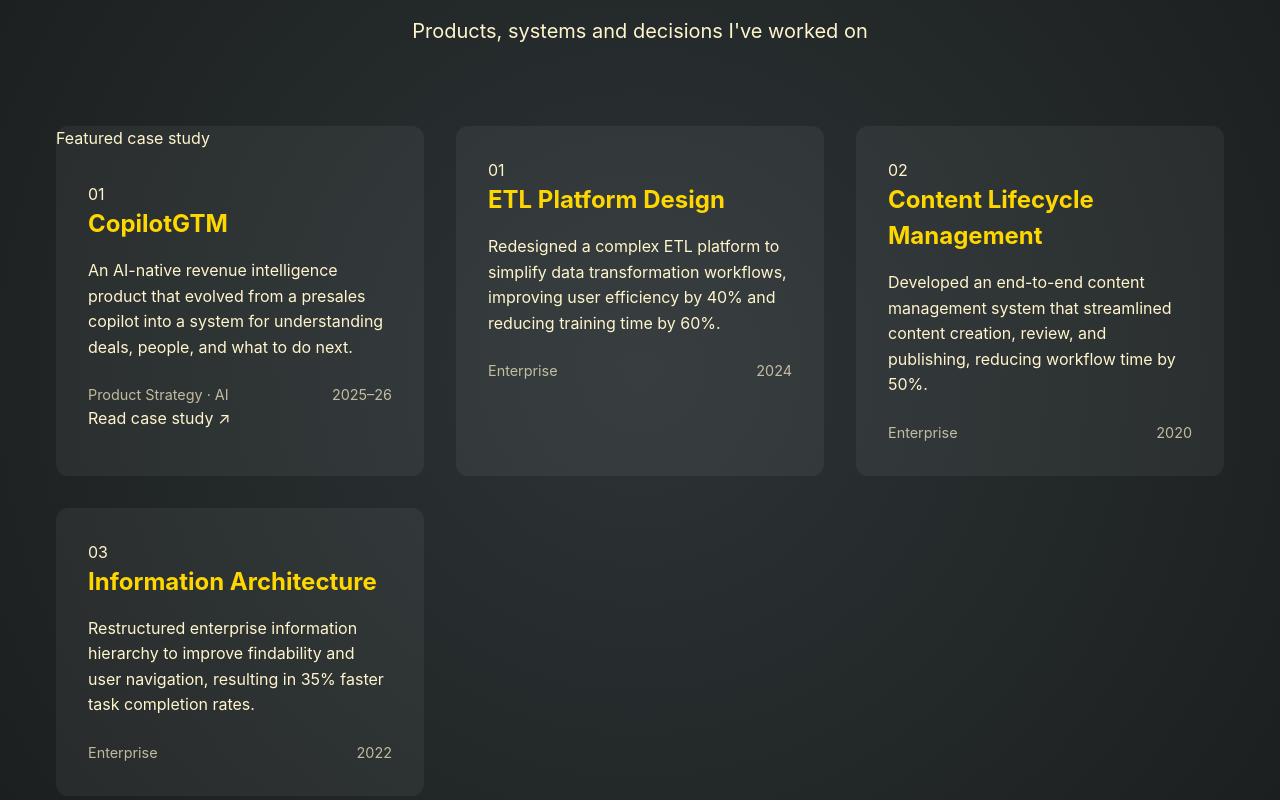
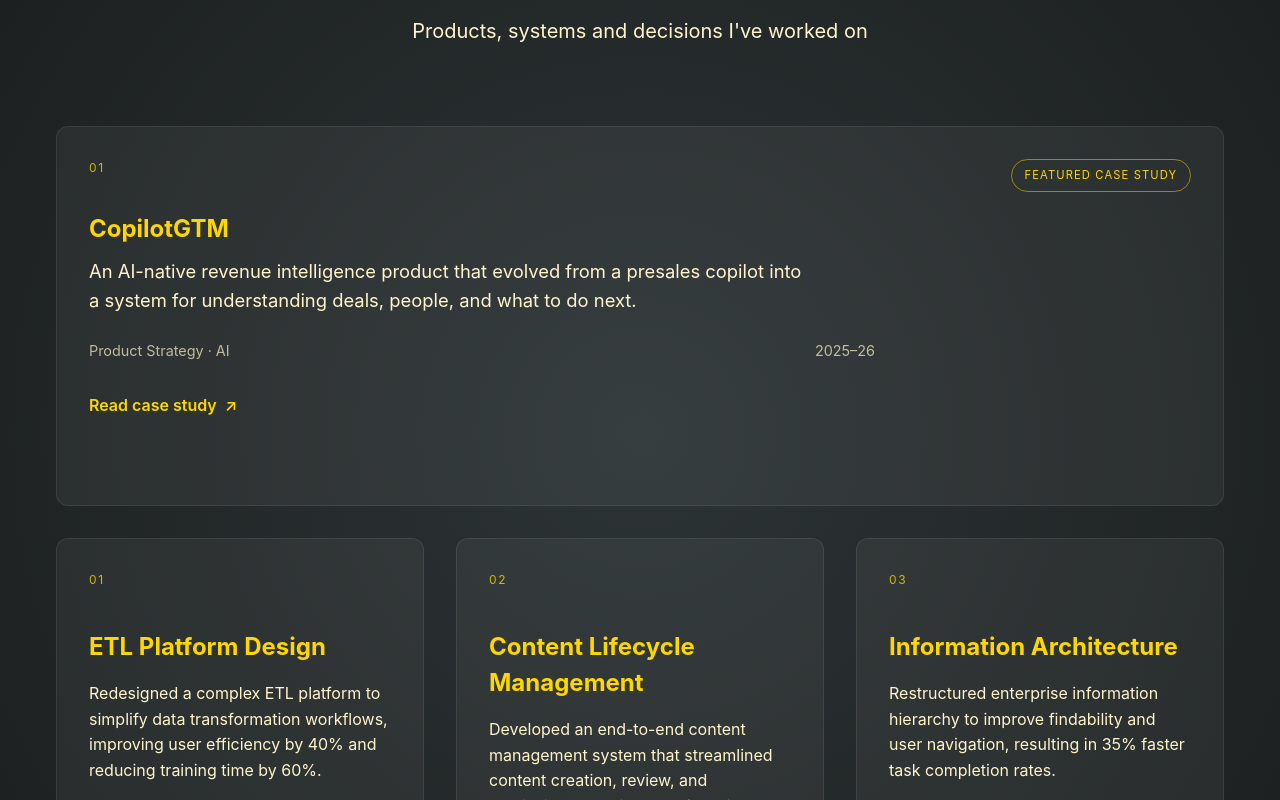
Before and after one commit to nathmrinmoy/portfolio, a React (Create React App) app in the folder frontend/: page / in a window 1280 px wide. Shown: the part 1000-1800 px from the top of the page. Built offline with nearby package versions, Linux system fonts and the light colour scheme.

Commit message:
Refactor ProjectPopup styles for improved layout

```diff
--- a/frontend/src/styles/ProjectPopup.scss
+++ b/frontend/src/styles/ProjectPopup.scss
@@ -1,109 +1,184 @@
-.project-popup-overlay {
-  position: fixed;
-  top: 0;
-  left: 0;
-  right: 0;
-  bottom: 0;
-  background: rgba(0, 0, 0, 0.8);
-  z-index: 1000;
-  display: flex;
-  align-items: center;
-  justify-content: center;
-  backdrop-filter: blur(5px);
+.projects {
+  min-height: 100vh;
+  padding: 8rem 2rem;
+  background: radial-gradient(
+    circle at center,
+    #2d3436 0%,
+    #232829 50%,
+    #1a1d1e 100%
+  );
 
-  .project-popup-content {
-    position: relative;
-    width: 95%;
-    height: 95vh;
-    background: #2d3436;
-    border-radius: 12px;
-    overflow: hidden;
-    box-shadow: 0 10px 30px rgba(0, 0, 0, 0.3);
+  .projects-header {
+    max-width: 800px;
+    margin: 0 auto 4rem;
+    text-align: center;
 
-    iframe {
-      border: none;
-      transition: opacity 0.3s ease;
-      will-change: transform;
-      transform: translateZ(0);
+    h1 {
+      font-size: 3rem;
+      font-weight: 600;
+      margin-bottom: 1rem;
+      background: linear-gradient(
+        120deg,
+        #ffd700 0%,
+        #ffa500 100%
+      );
+      -webkit-background-clip: text;
+      -webkit-text-fill-color: transparent;
     }
 
-    .loading-state {
-      position: absolute;
-      top: 50%;
-      left: 50%;
-      transform: translate(-50%, -50%);
-      text-align: center;
+    .subtitle {
+      font-size: 1.25rem;
+      color: #fff5cc;
+      opacity: 0.9;
+    }
+  }
 
-      .loader {
-        width: 48px;
-        height: 48px;
-        border: 3px solid #FFD700;
-        border-bottom-color: transparent;
-        border-radius: 50%;
-        display: inline-block;
-        box-sizing: border-box;
-        animation: rotation 1s linear infinite;
+  .projects-grid {
+    max-width: 1200px;
+    margin: 0 auto;
+    display: grid;
+    grid-template-columns: repeat(2, 1fr);
+    gap: 2rem;
+    padding: 1rem;
+
+    .project-card {
+      position: relative;
+      background: rgba(255, 255, 255, 0.05);
+      border: 1px solid rgba(255, 255, 255, 0.08);
+      border-radius: 18px;
+      overflow: hidden;
+      transition: all 0.3s ease;
+      cursor: pointer;
+
+      .project-info {
+        padding: 2.25rem;
+
+        .project-number {
+          font-size: 0.75rem;
+          letter-spacing: 0.15em;
+          color: #ffd700;
+          margin-bottom: 2.5rem;
+          opacity: 0.8;
+        }
+
+        h3 {
+          font-size: 1.65rem;
+          color: #ffd700;
           margin-bottom: 1rem;
         }
 
         p {
-        color: #FFF5CC;
-        font-size: 1rem;
+          color: #fff5cc;
+          margin-bottom: 2rem;
+          line-height: 1.7;
+        }
+
+        .project-meta {
+          display: flex;
+          justify-content: space-between;
+          color: #fff5cc;
+          opacity: 0.65;
+          font-size: 0.85rem;
+        }
+
+        .project-link {
+          margin-top: 2rem;
+          color: #ffd700;
+          font-weight: 600;
+          display: flex;
+          align-items: center;
+          gap: 0.5rem;
         }
       }
 
-    @keyframes rotation {
-      0% {
-        transform: rotate(0deg);
+      &:hover {
+        background: rgba(255, 255, 255, 0.08);
+        border-color: rgba(255, 215, 0, 0.3);
       }
-      100% {
-        transform: rotate(360deg);
+
+      &--featured {
+        grid-column: 1 / -1;
+
+        background:
+          radial-gradient(
+            circle at 80% 20%,
+            rgba(255, 215, 0, 0.12),
+            transparent 35%
+          ),
+          rgba(255, 255, 255, 0.055);
+
+        min-height: 380px;
+
+        .project-info {
+          max-width: 850px;
+          padding: 3.5rem;
+
+          h3 {
+            font-size: 3.5rem;
+            line-height: 1;
+            margin-bottom: 1.5rem;
+          }
+
+          p {
+            max-width: 720px;
+            font-size: 1.15rem;
           }
         }
 
-    .close-button {
-      position: absolute;
-      top: 1rem;
-      right: 1rem;
-      background: rgba(255, 255, 255, 0.1);
-      border: none;
-      width: 40px;
-      height: 40px;
-      border-radius: 50%;
-      display: flex;
-      align-items: center;
-      justify-content: center;
-      cursor: pointer;
-      color: #FFF5CC;
-      font-size: 1.5rem;
-      transition: all 0.2s ease;
-      z-index: 10;
-
-      &:hover {
-        background: rgba(255, 255, 255, 0.2);
-        transform: scale(1.1);
+        .project-number {
+          margin-bottom: 3rem;
         }
       }
 
-    .placeholder-content {
-      display: flex;
-      flex-direction: column;
-      align-items: center;
-      justify-content: center;
-      height: 100%;
-      padding: 2rem;
-      text-align: center;
-
-      h2 {
-        font-size: 2rem;
-        color: #FFD700;
-        margin-bottom: 1rem;
-      }
-
-      p {
-        color: #FFF5CC;
-        opacity: 0.8;
+      .featured-label {
+        position: absolute;
+        top: 2rem;
+        right: 2rem;
+        border: 1px solid rgba(255, 215, 0, 0.5);
+        color: #ffd700;
+        padding: 0.45rem 0.8rem;
+        border-radius: 100px;
+        font-size: 0.7rem;
+        text-transform: uppercase;
+        letter-spacing: 0.1em;
       }
     }
   }
 }
+
+@media (max-width: 768px) {
+  .projects {
+    padding: 6rem 1rem;
+
+    .projects-header {
+      h1 {
+        font-size: 2.5rem;
+      }
+    }
+
+    .projects-grid {
+      grid-template-columns: 1fr;
+
+      .project-card {
+        &--featured {
+          grid-column: auto;
+          min-height: auto;
+
+          .project-info {
+            padding: 2rem;
+
+            h3 {
+              font-size: 2.5rem;
+            }
+          }
+
+          .featured-label {
+            position: static;
+            display: inline-block;
+            margin: 1.5rem 1.5rem 0;
+          }
+        }
+      }
+    }
+  }
+}
```
Lines whose indentation alone changed are shown as unchanged.
